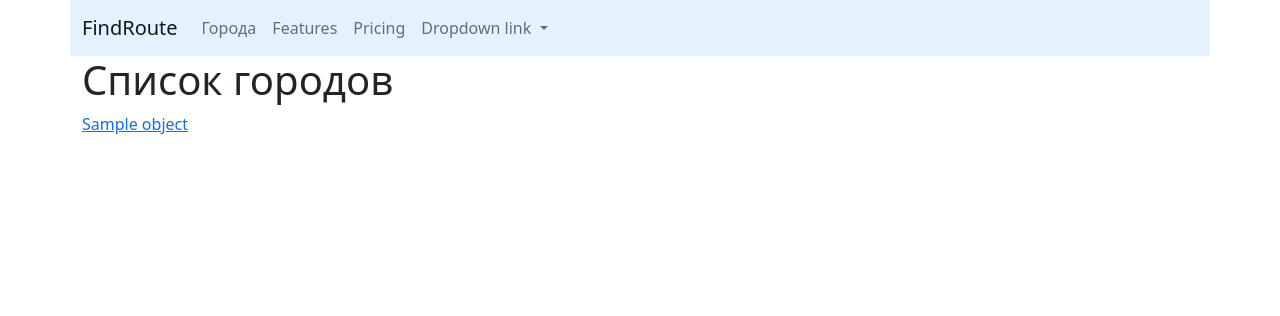
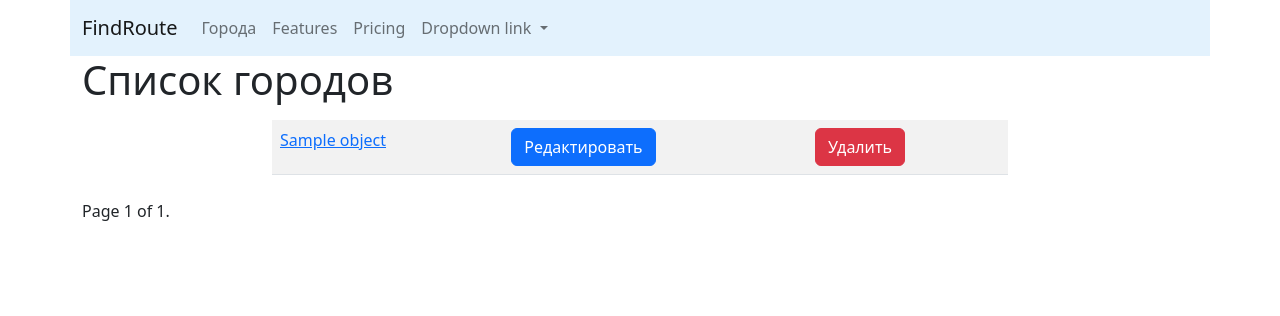
Before and after one commit to ndarman05/udemy_find_route, a Django app: template cities/templates/cities/home.html in a window 1280 px wide. Shown: the top 316 px of the page. Run offline with Django 4.2, Linux system fonts and the light colour scheme; the template is opened without the code that fills it: most values are stand-ins (such as "Sample title", 1, 10 or a date in 2020).

Commit message:
Разбиение всего списка на части. Пагинация

```diff
--- a/cities/templates/cities/home.html
+++ b/cities/templates/cities/home.html
@@ -7,15 +7,47 @@
 {% block content %}
 <h1> Список городов </h1>
 <div class="row">
-    <div class="col-md">
-        {% for object in objects_list %}
-            <p>
-                <a href="{% url 'cities:detail' pk=object.pk %}">
-                    {{ object.name }}
-                </a>
-            </p>
+    <div class="col-md-8 mx-auto my-2">
+        <table class="table table-striped">
+        {% for object in page_obj %}
+            <tr>
+                <td>
+                    <a href="{% url 'cities:detail' pk=object.pk %}">{{ object.name }}</a>
+                </td>
+                <td>
+                    <a href="{% url 'cities:update' pk=object.pk %}">
+                        <button class="btn btn-primary">
+                            Редактировать
+                        </button></a>
+                </td>
+                <td>
+                    <a href="{% url 'cities:delete' pk=object.pk %}">
+                        <button class="btn btn-danger">
+                            Удалить
+                        </button></a>
+                </td>
+            </tr>
         {% endfor %}
+        </table>
     </div>
 </div>
 
+<div class="pagination">
+    <span class="step-links">
+        {% if page_obj.has_previous %}
+            <a href="?page=1">&laquo; first</a>
+            <a href="?page={{ page_obj.previous_page_number }}">previous</a>
+        {% endif %}
+
+        <span class="current">
+            Page {{ page_obj.number }} of {{ page_obj.paginator.num_pages }}.
+        </span>
+
+        {% if page_obj.has_next %}
+            <a href="?page={{ page_obj.next_page_number }}">next</a>
+            <a href="?page={{ page_obj.paginator.num_pages }}">last &raquo;</a>
+        {% endif %}
+    </span>
+</div>
+
 {% endblock %}
--- a/cities/urls.py
+++ b/cities/urls.py
@@ -9,6 +9,6 @@ urlpatterns = [
     path('', home, name='home'),
     path('detail/<int:pk>/', CityDetailView.as_view(), name='detail'),
     path('update/<int:pk>', CityUpdateView.as_view(), name='update'),
-    path('delete/<int:pk>', CityDeleteView.as_view(), name='delte'),
+    path('delete/<int:pk>', CityDeleteView.as_view(), name='delete'),
     path('add/', CityCreateView.as_view(), name='create'),
 ]
```
Also changed, not shown: cities/views.py (+6 -2 lines).
